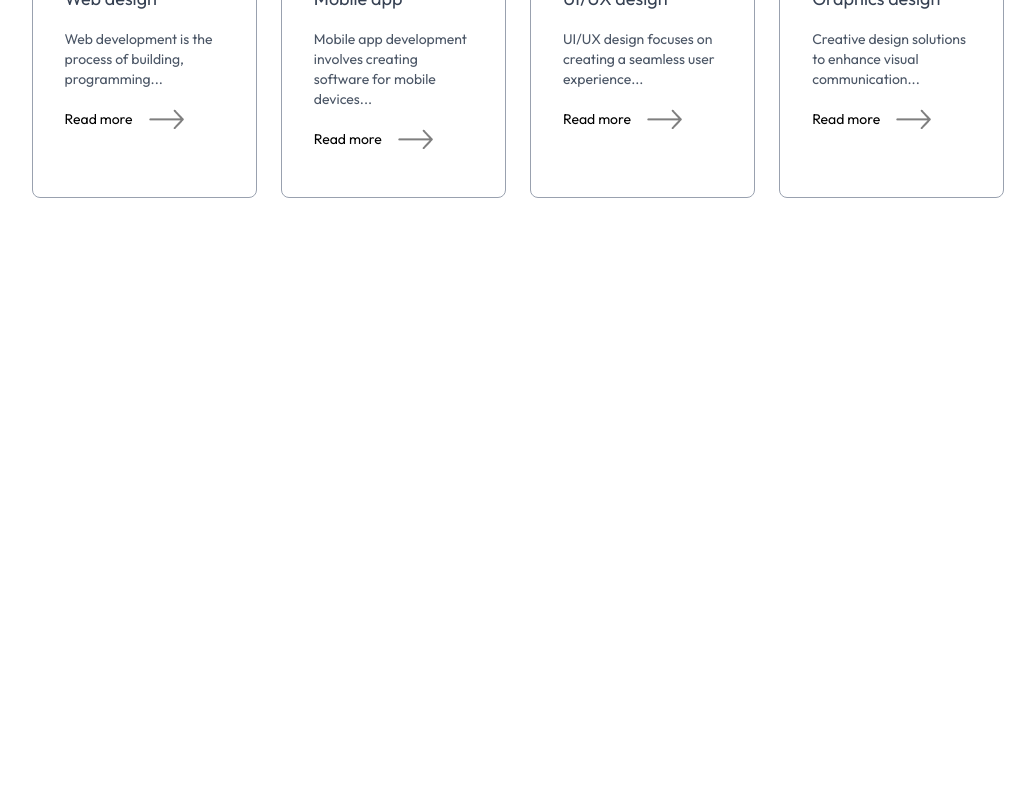
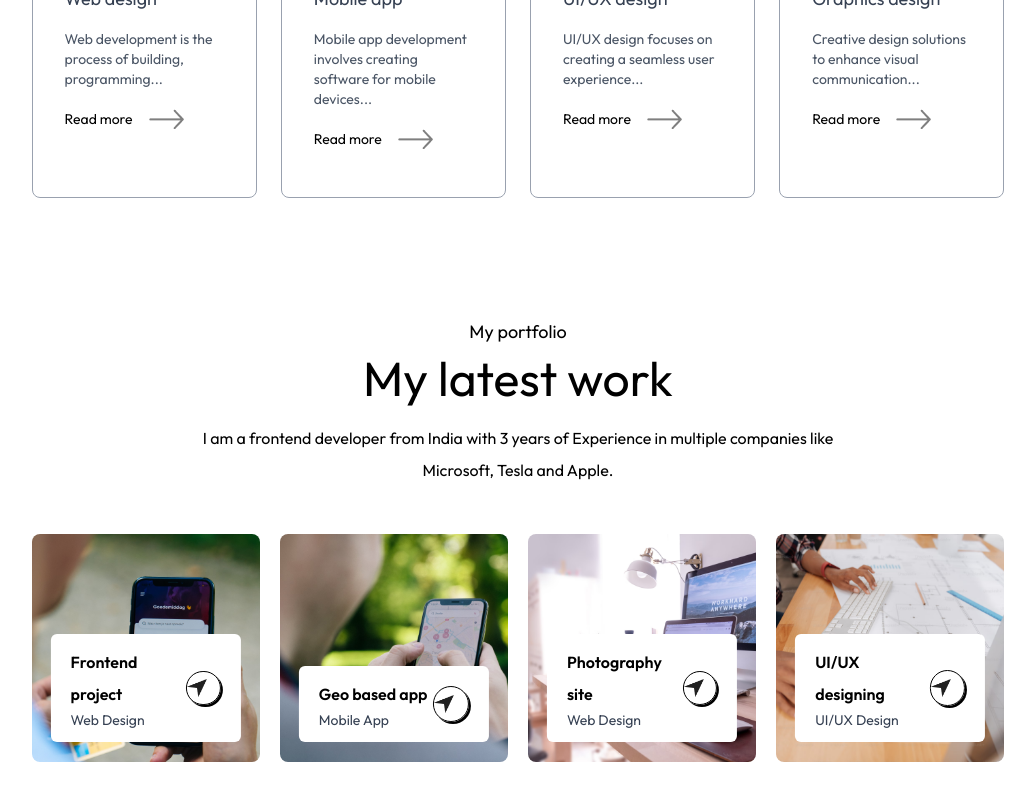
Before and after one commit to shashank-varshney21/portfolio-website, a Next.js app: page / in a window 1280 px wide. Shown: the part 2017-2817 px from the top of the page, without its empty margins (122-1157 px from the left). Before the commit the page ends 2295 px from the top, so only its background shows below. Built offline with nearby package versions, Linux system fonts and the light colour scheme; a web font is replaced by a local one.

Commit message:
Customised the Work section

```diff
--- /dev/null
+++ b/app/components/Work.jsx
@@ -0,0 +1,34 @@
+import { assets, workData } from '@/assets/assets'
+import Image from 'next/image'
+import React from 'react'
+
+const Work = () => {
+    return (
+        <div id='Work' className='w-full px-[12%] py-10 scroll-mt-20'>
+            <h4 className='text-center mb-2 text-lg font-Ovo'>My portfolio</h4>
+            <h2 className='text-center text-5xl font-Ovo'>My latest work</h2>
+
+            <p className='text-center max-w-2xl mx-auto mt-5 mb-12 font-Ovo'>
+                I am a frontend developer from India with 3 years of Experience in multiple companies like Microsoft, Tesla and Apple.
+            </p>
+
+            <div className='grid grid-cols-[repeat(auto-fit,_minmax(200px,_1fr))] my-10 gap-5'>
+                {workData.map((project, index) => (
+                    <div key={index} className='aspect-square bg-no-repeat bg-cover bg-center rounded-lg relative cursor-pointer group' style={{ backgroundImage: `url(${project.bgImage})` }}>
+                        <div className='bg-white w-10/12 rounded-md absolute bottom-5 left-1/2 -translate-x-1/2 py-3 px-5 flex items-center justify-between duration-500 group-hover:bottom-7'>
+                            <div>
+                                <h2 className='font-semibold'>{project.title}</h2>
+                                <p className='text-sm text-gray-700'>{project.description}</p>
+                            </div>
+                            <div className='border rounded-full border-black w-9 aspect-square flex items-center justify-between shadow-[2px_2px_0_#000] group-hover:bg-lime-300 transition'>
+                                <Image src={assets.send_icon} alt='send_icon' className='w-5' />
+                            </div>
+                        </div>
+                    </div>
+                ))}
+            </div>
+        </div>
+    )
+}
+
+export default Work
--- a/app/page.js
+++ b/app/page.js
@@ -3,6 +3,7 @@ import About from "./components/About";
 import Header from "./components/Header";
 import Navbar from "./components/Navbar";
 import Services from "./components/Services";
+import Work from "./components/Work";
 
 export default function Home() {
   return (
@@ -11,6 +12,7 @@ export default function Home() {
       <Header />
       <About />
       <Services />
+      <Work />
     </>
   );
 }
```
